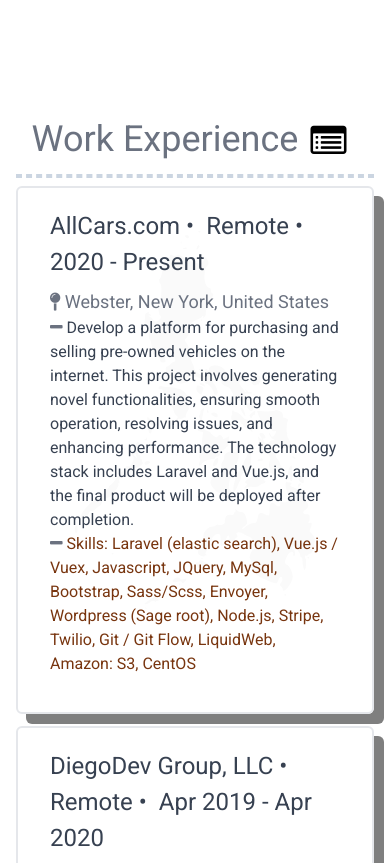
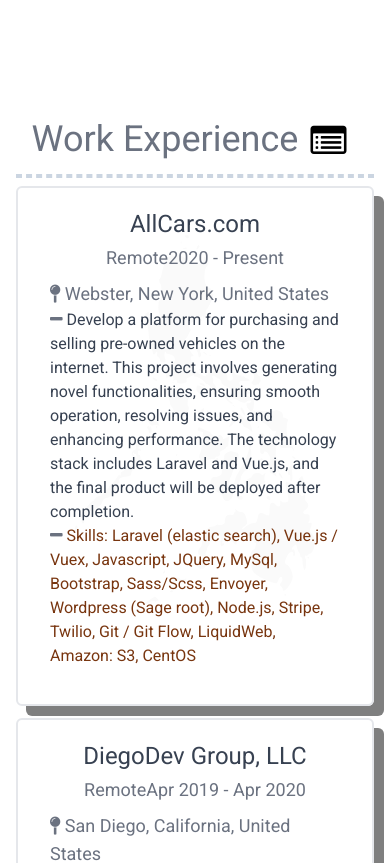
Before and after one commit to marcelooblan2016/mmo.nuxt, a Nuxt app: page /work-experience in a window 390 px wide. Shown: the top 863 px of the page. Built offline with nearby package versions, Linux system fonts and the light colour scheme.

Commit message:
update portfolio, experience

```diff
--- a/app.vue
+++ b/app.vue
@@ -25,7 +25,7 @@
                 { property:"twitter:card", content: 'summary_large_image' },
             ],
             link: [
-                {rel: "icon", type: "rel/icon", href: "images/favicon.png"},
+                {rel: "icon", type: "rel/icon", href: "/images/favicon.png"},
                 {rel: "stylesheet", href: "https://cdnjs.cloudflare.com/ajax/libs/font-awesome/4.7.0/css/font-awesome.min.css"},
                 {rel: "stylesheet", href: "https://fonts.googleapis.com/css2?family=Material+Symbols+Outlined:opsz,wght,FILL,GRAD@20..48,100..700,0..1,-50..200"},
             ]
--- a/pages/portfolio.vue
+++ b/pages/portfolio.vue
@@ -1,10 +1,10 @@
 <template>
 	<div class="mt-[3em]">
         <div class="mb-[2em] w-full">
-			<div class="flex h-auto">
+			<div class="flex sm:h-auto">
                 <div class="m-auto w-full">
                     <!-- Name -->
-                    <h1 class="text-4xl text-center font-normal leading-normal mb-2 mt-[3em] md:mt-[3rem]">
+                    <h1 class="text-4xl text-center font-normal leading-normal mb-2 mt-[3rem] md:mt-[3rem]">
                         <span class="title-font text-gray-500">Portfolio</span>
                         <span class="fa fa-star-o align-middle mx-3"></span>
                     </h1>
@@ -21,7 +21,7 @@
 										<h2 class="text-2xl text-center font-normal leading-normal mt-0" v-text="portfolio.title"></h2>
 										<hr class="w-[20%] border-gray-300 mx-auto mb-1"/>
 										<div v-show="portfolio.url != null" class="text-md text-gray-500">
-											<a v-bind:href="portfolio['url']" target="_blank" v-html="`<span class='fa fa-link align-middle'></span>&nbsp;${portfolio.url}`"></a>
+											<a v-bind:href="portfolio['url']" target="_blank" class="break-all" v-html="`<span class='fa fa-link align-middle'></span>&nbsp;${portfolio.url}`"></a>
 										</div>
 										<p class="mb-3 text-sm font-normal text-center" v-html="`<span class='fa fa-hourglass-start'></span>&nbsp;${getPortfolioDateFromAndTo(portfolio)}`" v-show="getPortfolioDateFromAndTo(portfolio) != null"></p>
 										<p class="mb-3 font-normal" v-text="portfolio.description"></p>
--- a/pages/work-experience.vue
+++ b/pages/work-experience.vue
@@ -14,10 +14,11 @@
 							<div class="p-5 min-h-[100px] bg-[rgba(255,255,255,0.6)] border border-2 border-gray-100] border-3 rounded-md shadow-[10px_10px_0px_0px_rgba(0,0,0,0.5)] text-center">
 								<div class="px-3 md:px-[2em] pb-[1em]">
 									<!-- Experiece -->
-									<h2 class="text-2xl text-left font-normal leading-normal mt-0 mb-2">
-									    <span class="text-2xl" v-text="experience.company"></span>&nbsp;&bullet;&nbsp;
-									    <span class="text-2xl" v-text="experience.type"></span>&nbsp;&bullet;&nbsp;
-									    <span class="text-2xl" v-text="experience.time_frame"></span>
+									<h2 class="text-2xl text-center lg:text-left mt-0 mb-2">
+									    <span class="text-2xl" v-text="experience.company"></span><br/>
+									    <span class="text-lg text-gray-500" v-text="experience.type"></span>
+
+									    <span class="text-lg text-gray-500" v-text="experience.time_frame"></span>
 									</h2>
 									<p v-html="`<span class='fa fa-map-pin text-gray-500'></span>&nbsp;${experience.location}`" class="text-left text-lg text-gray-500"></p>
 									<!-- Experience Description -->
```
